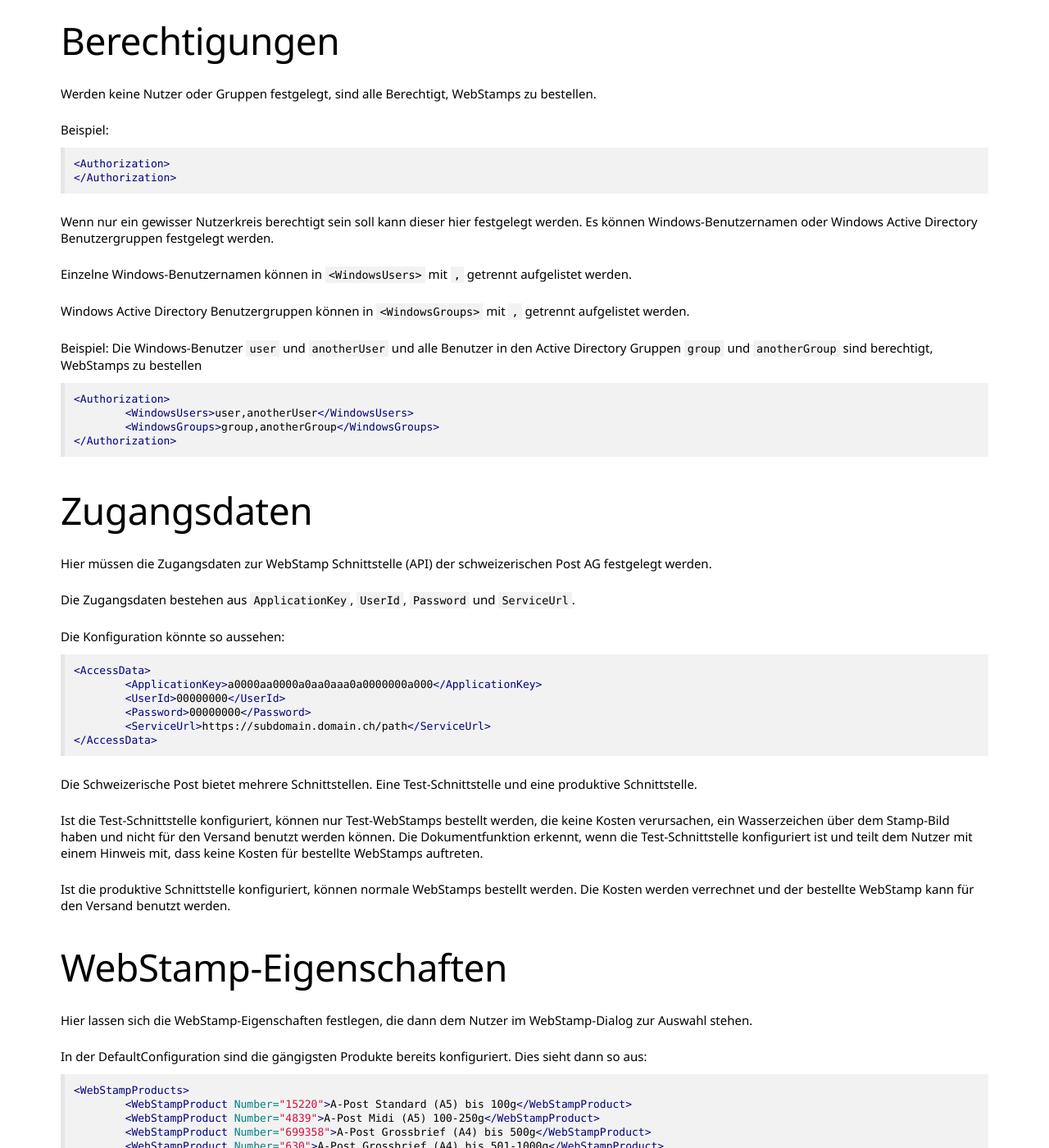
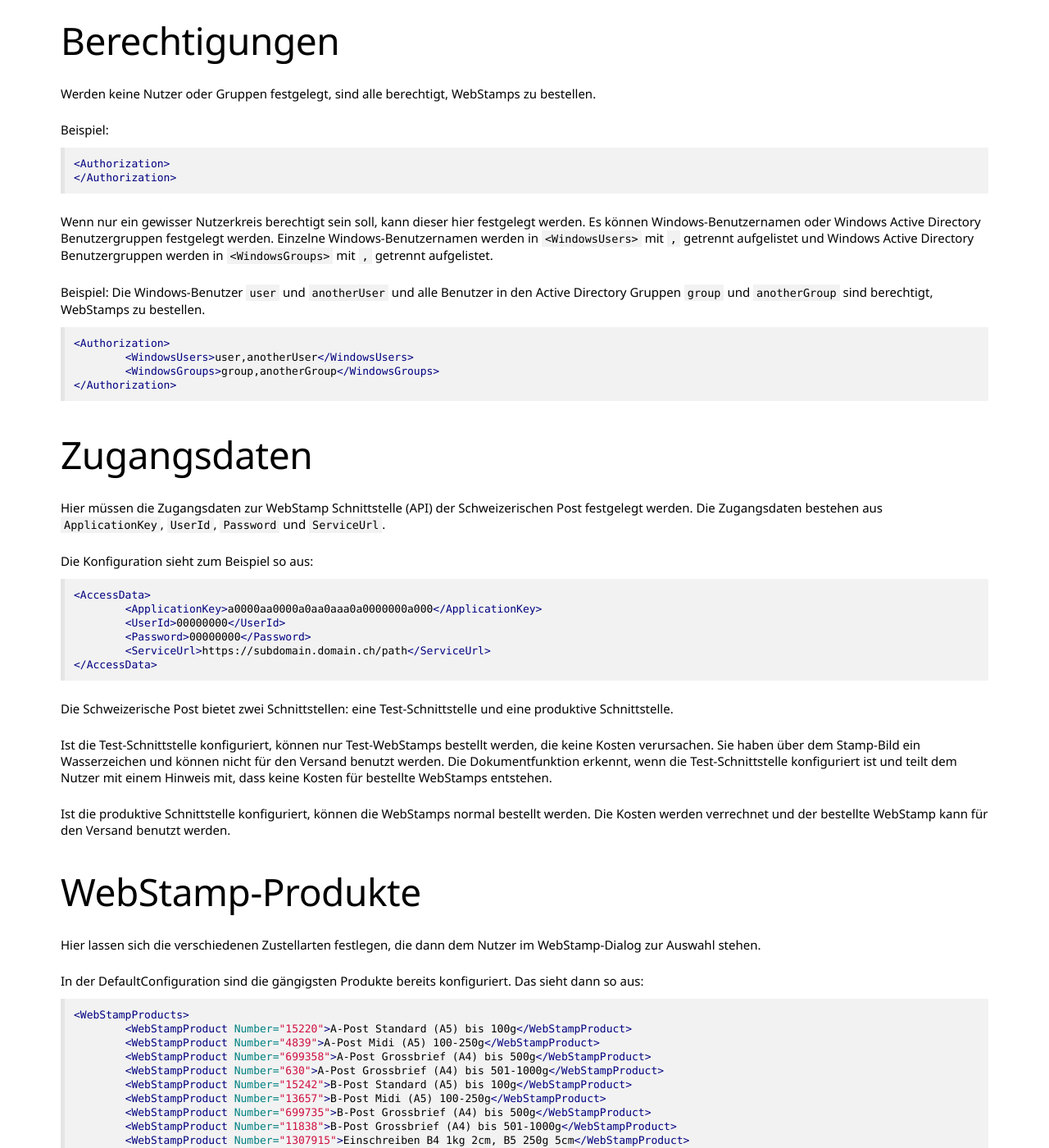
Before and after one commit to primesoft-group/oneoffixx-docs, a Jekyll site: the page built from _pages/docfunc/de/df-webstamp.md, in a window 1280 px wide and 1400 px high, scrolled down 961 px. Shown: the whole window at 82% size. Built offline with Jekyll 4.4.1, drawn with Linux system fonts in a browser that asks for light colours; nearby versions of some CDN libraries; some web fonts are replaced; some of the changed text lies outside the part shown.

Commit message:
Korrekturen
Rechtschreibefehler, Anpassungen

````diff
--- a/_pages/docfunc/de/df-webstamp.md
+++ b/_pages/docfunc/de/df-webstamp.md
@@ -18,7 +18,7 @@
 	</Authorization>
 
 	<AccessData>
-		<!-- Zugangsdaten zur WebStamp API der schweizerischen Post festlegen -->
+		<!-- Zugangsdaten zur WebStamp API der Schweizerischen Post festlegen -->
 	</AccessData>
 
 	<WebStampProducts>
@@ -39,7 +39,7 @@
 
 ## Berechtigungen
 
-Werden keine Nutzer oder Gruppen festgelegt, sind alle Berechtigt, WebStamps zu bestellen.
+Werden keine Nutzer oder Gruppen festgelegt, sind alle berechtigt, WebStamps zu bestellen.
 
 Beispiel:
 
@@ -48,13 +48,10 @@
 </Authorization>
 ```
 
-Wenn nur ein gewisser Nutzerkreis berechtigt sein soll kann dieser hier festgelegt werden. Es können Windows-Benutzernamen oder Windows Active Directory Benutzergruppen festgelegt werden.
+Wenn nur ein gewisser Nutzerkreis berechtigt sein soll, kann dieser hier festgelegt werden. Es können Windows-Benutzernamen oder Windows Active Directory Benutzergruppen festgelegt werden.
+Einzelne Windows-Benutzernamen werden in `<WindowsUsers>` mit `,` getrennt aufgelistet und Windows Active Directory Benutzergruppen werden in `<WindowsGroups>` mit `,` getrennt aufgelistet.
 
-Einzelne Windows-Benutzernamen können in `<WindowsUsers>` mit `,` getrennt aufgelistet werden.
-
-Windows Active Directory Benutzergruppen können in `<WindowsGroups>` mit `,` getrennt aufgelistet werden.
-
-Beispiel: Die Windows-Benutzer `user` und `anotherUser` und alle Benutzer in den Active Directory Gruppen `group` und `anotherGroup` sind berechtigt, WebStamps zu bestellen
+Beispiel: Die Windows-Benutzer `user` und `anotherUser` und alle Benutzer in den Active Directory Gruppen `group` und `anotherGroup` sind berechtigt, WebStamps zu bestellen.
 
 ```xml
 <Authorization>
@@ -65,11 +62,9 @@
 
 ## Zugangsdaten
 
-Hier müssen die Zugangsdaten zur WebStamp Schnittstelle (API) der schweizerischen Post AG festgelegt werden.
+Hier müssen die Zugangsdaten zur WebStamp Schnittstelle (API) der Schweizerischen Post festgelegt werden. Die Zugangsdaten bestehen aus `ApplicationKey`, `UserId`, `Password` und `ServiceUrl`.
 
-Die Zugangsdaten bestehen aus `ApplicationKey`, `UserId`, `Password` und `ServiceUrl`.
-
-Die Konfiguration könnte so aussehen:
+Die Konfiguration sieht zum Beispiel so aus:
 
 ```xml
 <AccessData>
@@ -80,17 +75,17 @@
 </AccessData>
 ```
 
-Die Schweizerische Post bietet mehrere Schnittstellen. Eine Test-Schnittstelle und eine produktive Schnittstelle.
+Die Schweizerische Post bietet zwei Schnittstellen: eine Test-Schnittstelle und eine produktive Schnittstelle.
 
-Ist die Test-Schnittstelle konfiguriert, können nur Test-WebStamps bestellt werden, die keine Kosten verursachen, ein Wasserzeichen über dem Stamp-Bild haben und nicht für den Versand benutzt werden können. Die Dokumentfunktion erkennt, wenn die Test-Schnittstelle konfiguriert ist und teilt dem Nutzer mit einem Hinweis mit, dass keine Kosten für bestellte WebStamps auftreten.
+Ist die Test-Schnittstelle konfiguriert, können nur Test-WebStamps bestellt werden, die keine Kosten verursachen. Sie haben über dem Stamp-Bild ein Wasserzeichen und können nicht für den Versand benutzt werden. Die Dokumentfunktion erkennt, wenn die Test-Schnittstelle konfiguriert ist und teilt dem Nutzer mit einem Hinweis mit, dass keine Kosten für bestellte WebStamps entstehen.
 
-Ist die produktive Schnittstelle konfiguriert, können normale WebStamps bestellt werden. Die Kosten werden verrechnet und der bestellte WebStamp kann für den Versand benutzt werden.
+Ist die produktive Schnittstelle konfiguriert, können die WebStamps normal bestellt werden. Die Kosten werden verrechnet und der bestellte WebStamp kann für den Versand benutzt werden.
 
-## WebStamp-Eigenschaften
+## WebStamp-Produkte
 
-Hier lassen sich die WebStamp-Eigenschaften festlegen, die dann dem Nutzer im WebStamp-Dialog zur Auswahl stehen.
+Hier lassen sich die verschiedenen Zustellarten festlegen, die dann dem Nutzer im WebStamp-Dialog zur Auswahl stehen.
 
-In der DefaultConfiguration sind die gängigsten Produkte bereits konfiguriert. Dies sieht dann so aus:
+In der DefaultConfiguration sind die gängigsten Produkte bereits konfiguriert. Das sieht dann so aus:
 
 ```xml
 <WebStampProducts>
@@ -120,39 +115,37 @@
 
 ## Templating
 
-Dem Templater stehen folgende Inhaltssteuerelemente zur Verfügung
+Dem Templater stehen folgende Inhaltssteuerelemente zur Verfügung:
 
-* `ContainsAddress` – boolean – gibt an, ob eine Adresse im WebStamp vorhanden ist
-* `ImageStampOnly` – image – beinhaltet ein Bild, sofern ein WebStamp ohne Adresse generiert wurde
-    * darf nicht in skripts benutzt werden
-* `ImageWithAddress` – image – beinhaltet ein Bild, sofern ein WebStamp mit Adresse generiert wurde
-    * darf nicht in skripts benutzt werden
-* `IsSet` – boolean – gibt an, ob ein WebStamp generiert wurde
+* `ContainsAddress` – boolean: Gibt an, ob eine Adresse im WebStamp vorhanden ist.
+* `ImageStampOnly` – image: Beinhaltet ein Bild, sofern ein WebStamp ohne Adresse generiert wurde; darf nicht in Skripts benutzt werden.
+* `ImageWithAddress` – image: Beinhaltet ein Bild, sofern ein WebStamp mit Adresse generiert wurde; darf nicht in Skripts benutzt werden.
+* `IsSet` – boolean: gibt an, ob ein WebStamp generiert wurde.
 
 ## Dialog
 
-Der Dialog besteht aus den folgenden Einstellungsmöglichkeiten
+Der Dialog besteht aus den folgenden Einstellungsmöglichkeiten:
 
 ### Empfängeradressdaten in WebStamp einfügen
 
 ![x]({{ site.baseurl }}/assets/content-images/docfunc/de/webstampbestelldialog01adresse.png)
 
-Wenn in der Empfänger-Dokumentfunktion ein oder mehr Empfänger ausgewählt wurden, hat man die Möglichkeit, diese Checkbox anzukreuzen. Hat man keinen Empfänger ausgewählt, wird die Box und der Text grau und deaktiviert.
+Wenn in der Empfängerbox ein oder mehr Empfänger ausgewählt wurden, hat man die Möglichkeit, die Checkbox "Adresse" anzukreuzen. Hat man keinen Empfänger ausgewählt, werden die Box und der Text grau und sind deaktiviert.
 
-Wird die Checkbox angekreuzt, fügt die Dokumentfunktion die ersten aller ausgewählten Empfängeradressdaten in den WebStamp ein.
+Wird die Checkbox angekreuzt, fügt die Dokumentfunktion die erste aller ausgewählten Empfängeradressdaten in den WebStamp ein.
 
 ### WebStamp-Eigenschaften auswählen
 
 ![x]({{ site.baseurl }}/assets/content-images/docfunc/de/webstampbestelldialog02eigenschaften.png)
 
-Hier kann mit einer Dropdown-Liste eine der in der Konfiguration vorgegebenen WebStamp-Eigenschaften ausgewählt werden. Entsprechend dieser Auswahl wird der Preis auf dem Bestell-Knopf aktualisiert.
+Hier kann mit einer Dropdown-Liste eines der in der Konfiguration vorgegebenen WebStamp-Produkten ausgewählt werden. Entsprechend dieser Auswahl wird der Preis auf dem Bestell-Knopf aktualisiert.
 
 ### Hinweis zur Test-Schnittstelle
 
 ![x]({{ site.baseurl }}/assets/content-images/docfunc/de/webstampbestelldialog03hinweis.png)
 
-Dieser Hinweis wird nur angezeigt, wenn die Test-Schnittstelle konfiguriert wurde. Andernfalls bleibt dieser Platz leer.
+Dieser Hinweis wird nur angezeigt, wenn die Test-Schnittstelle konfiguriert ist. Andernfalls bleibt dieser Platz leer.
 
-Der Hinweis teilt dem Nutzer mit, dass mit einer Bestellung über die Test-Schnittstelle keine Kosten auftreten, aber der WebStamp auch nicht gültig ist.
+Der Hinweis teilt dem Nutzer mit, dass mit einer Bestellung über die Test-Schnittstelle keine Kosten auftreten, der WebStamp jedoch auch nicht gültig ist.
 
 Auch mit der Test-Schnittstelle werden weiterhin auf dem Bestell-Knopf die Kosten angezeigt, die für die gewählten WebStamp-Eigenschaften auftreten würden. Mit dem angezeigten Hinweis treten diese bei der Bestellung nicht auf.
````
Also changed, not shown: other parts of _pages/docfunc/de/df-webstamp.md (+1 -1 lines).
